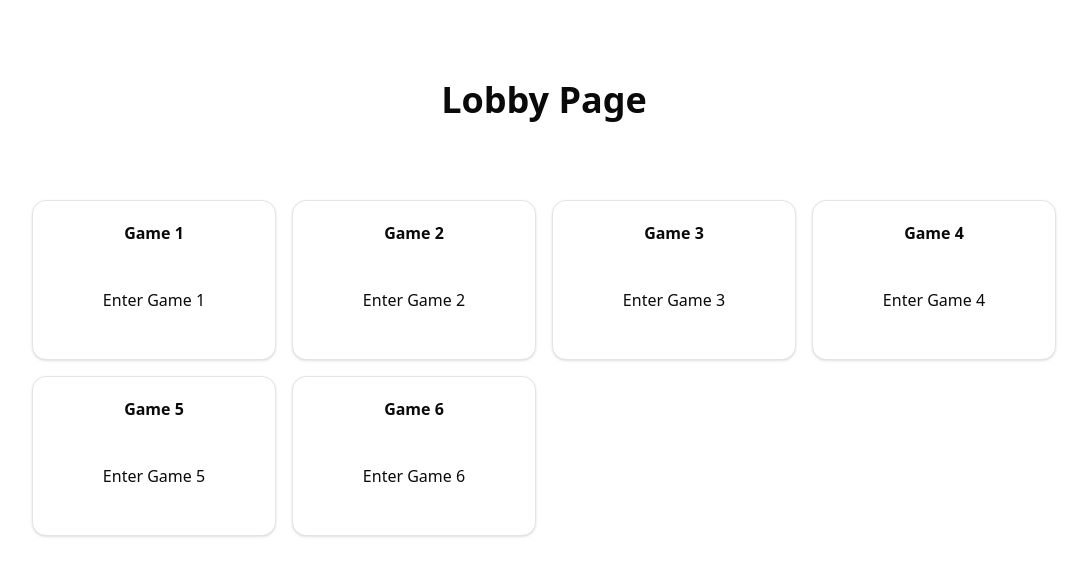
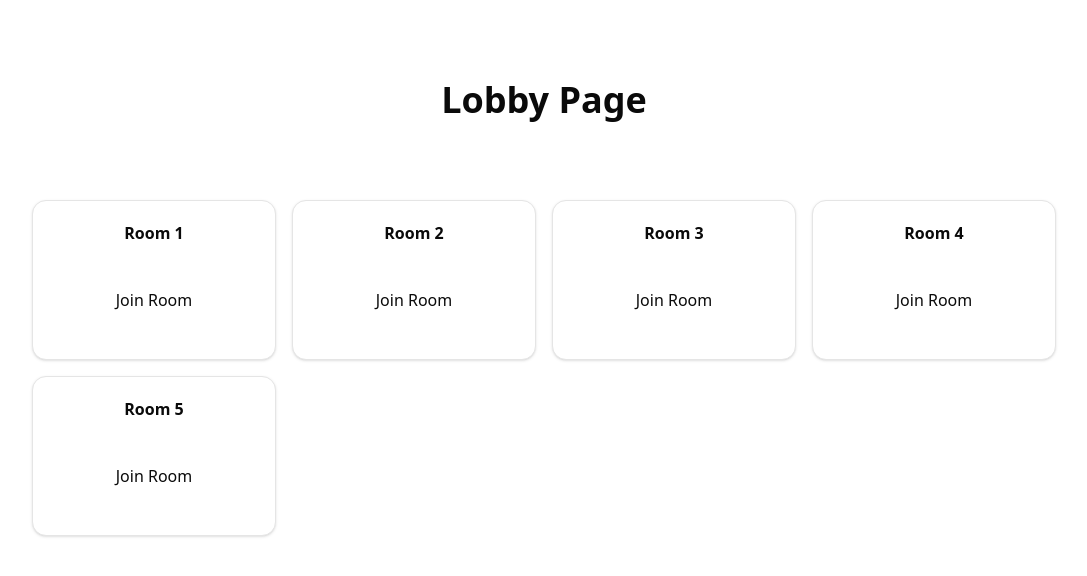
Before and after one commit to tigerbook73/mj-next, a Next.js app: page /lobby in a window 1280 px wide. Shown: the top 576 px of the page, without its empty margins (96-1183 px from the left). Built offline with nearby package versions, Linux system fonts and the light colour scheme.

Commit message:
feat: refactor LobbyPage to use Room component for game display

```diff
--- a/src/app/lobby/page.tsx
+++ b/src/app/lobby/page.tsx
@@ -1,14 +1,9 @@
-import Link from "next/link";
-import {
-  Card,
-  CardHeader,
-  CardTitle,
-  CardContent,
-  CardFooter,
-} from "@/components/ui/card";
+"use client";
+
+import Room from "@/components/room";
 
 export default function LobbyPage() {
-  const games = [1, 2, 3, 4, 5, 6];
+  const games = [1, 2, 3, 4, 5];
 
   return (
     <div className="flex min-h-screen w-screen flex-col items-center gap-16 p-8 sm:p-20">
@@ -16,16 +11,7 @@ export default function LobbyPage() {
 
       <div className="grid w-full max-w-[1024px] grid-cols-[repeat(auto-fit,minmax(200px,1fr))] gap-4">
         {games.map((i) => (
-          <Link key={i} href="/game">
-            <Card className="flex min-h-40 flex-col transition-shadow hover:shadow-lg">
-              <CardHeader className="flex items-center justify-center text-center">
-                <CardTitle>Game {i}</CardTitle>
-              </CardHeader>
-              <CardContent className="flex flex-grow items-center justify-center text-center">
-                Enter Game {i}
-              </CardContent>
-            </Card>
-          </Link>
+          <Room key={i} name={`${i}`} />
         ))}
       </div>
     </div>
--- /dev/null
+++ b/src/components/room.tsx
@@ -0,0 +1,19 @@
+"use client";
+
+import Link from "next/link";
+import { Card, CardContent, CardHeader, CardTitle } from "./ui/card";
+
+export default function Room({ name }: { name: string }) {
+  return (
+    <Link href="/game">
+      <Card className="flex min-h-40 flex-col transition-shadow hover:shadow-lg">
+        <CardHeader className="flex items-center justify-center text-center">
+          <CardTitle>Room {name}</CardTitle>
+        </CardHeader>
+        <CardContent className="flex flex-grow items-center justify-center text-center">
+          Join Room
+        </CardContent>
+      </Card>
+    </Link>
+  );
+}
```
